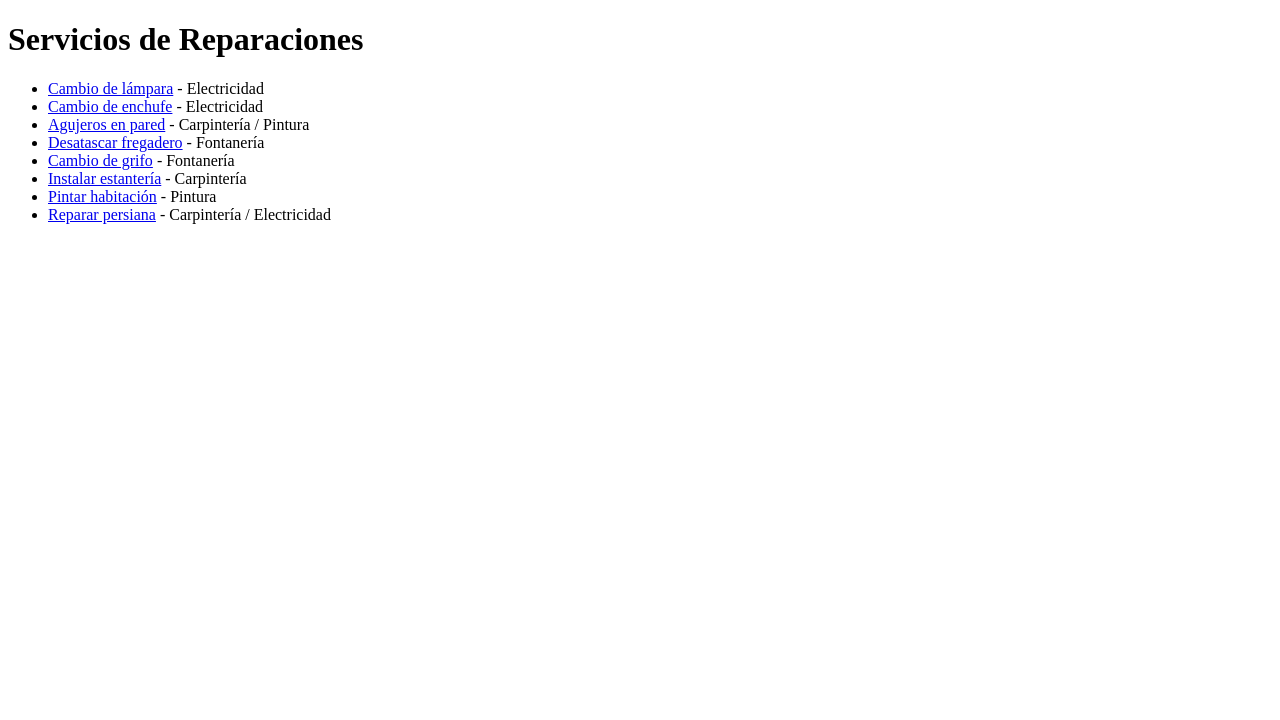
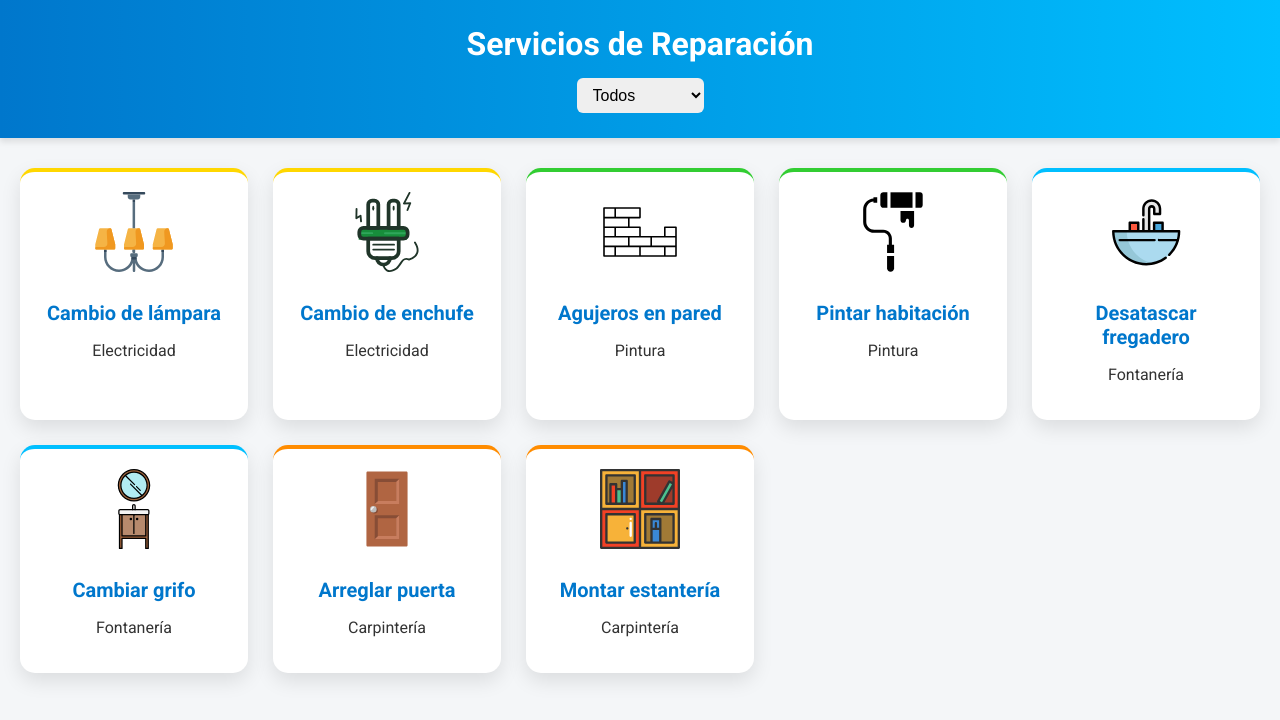
Before and after one commit to carlosrgdc/Tendrial, a FastAPI app: page / in a window 1280 px wide. Shown: the top 720 px of the page. Run offline with FastAPI, Linux system fonts and the light colour scheme.

Commit message:
feat/style

```diff
--- a/backend/main.py
+++ b/backend/main.py
@@ -5,39 +5,38 @@ from pathlib import Path
 
 app = FastAPI()
 
+# Definir carpeta base y templates
 BASE_DIR = Path(__file__).resolve().parent
 templates = Jinja2Templates(directory=str(BASE_DIR / "templates"))
 
+# Montar carpeta de archivos estáticos (CSS, JS, imágenes)
 app.mount("/static", StaticFiles(directory=str(BASE_DIR / "static")), name="static")
 
-# Lista de servicios de reparaciones agrupados por disciplina
+# Datos de ejemplo de servicios agrupados por disciplina
 servicios = [
-    {"nombre": "Cambio de lámpara", "disciplina": "Electricidad"},
-    {"nombre": "Cambio de enchufe", "disciplina": "Electricidad"},
-    {"nombre": "Agujeros en pared", "disciplina": "Carpintería / Pintura"},
-    {"nombre": "Desatascar fregadero", "disciplina": "Fontanería"},
-    {"nombre": "Cambio de grifo", "disciplina": "Fontanería"},
-    {"nombre": "Instalar estantería", "disciplina": "Carpintería"},
-    {"nombre": "Pintar habitación", "disciplina": "Pintura"},
-    {"nombre": "Reparar persiana", "disciplina": "Carpintería / Electricidad"},
+    {"nombre": "Cambio de lámpara", "disciplina": "Electricidad", "img": "lampara.svg"},
+    {"nombre": "Cambio de enchufe", "disciplina": "Electricidad", "img": "enchufe.svg"},
+    {"nombre": "Agujeros en pared", "disciplina": "Pintura", "img": "pared.svg"},
+    {"nombre": "Pintar habitación", "disciplina": "Pintura", "img": "pintura.svg"},
+    {"nombre": "Desatascar fregadero", "disciplina": "Fontanería", "img": "fregadero.svg"},
+    {"nombre": "Cambiar grifo", "disciplina": "Fontanería", "img": "grifo.svg"},
+    {"nombre": "Arreglar puerta", "disciplina": "Carpintería", "img": "puerta.svg"},
+    {"nombre": "Montar estantería", "disciplina": "Carpintería", "img": "estanteria.svg"},
 ]
-
-# Diccionario para acceso rápido por "slug"
-servicios_dict = {s["nombre"].replace(" ", "_").lower(): s for s in servicios}
 
 @app.get("/")
 async def home(request: Request):
+    # Obtener disciplinas únicas para desplegable
+    disciplinas = sorted(list({s["disciplina"] for s in servicios}))
     return templates.TemplateResponse(
         "index.html",
-        {"request": request, "servicios": servicios}
+        {"request": request, "servicios": servicios, "disciplinas": disciplinas}
     )
 
-@app.get("/servicio/{slug}")
-async def ver_servicio(request: Request, slug: str):
-    servicio = servicios_dict.get(slug)
-    if not servicio:
-        return {"error": "Servicio no encontrado"}
-    return templates.TemplateResponse(
-        "servicio.html",
-        {"request": request, "servicio": servicio}
-    )
+@app.get("/servicio/{nombre}")
+async def servicio_detalle(request: Request, nombre: str):
+    # Buscar servicio por nombre
+    servicio = next((s for s in servicios if s["nombre"].replace(' ', '_').lower() == nombre.lower()), None)
+    if servicio is None:
+        return templates.TemplateResponse("404.html", {"request": request})
+    return templates.TemplateResponse("servicio.html", {"request": request, "servicio": servicio})
--- /dev/null
+++ b/backend/static/style.css
@@ -0,0 +1,117 @@
+body {
+    font-family: 'Roboto', sans-serif;
+    background: #f4f6f8;
+    margin: 0;
+    padding: 0;
+    color: #333;
+}
+
+header {
+    background: linear-gradient(90deg, #0077cc, #00bfff);
+    color: #fff;
+    padding: 25px 20px;
+    text-align: center;
+    box-shadow: 0 4px 6px rgba(0,0,0,0.1);
+    position: sticky;
+    top: 0;
+    z-index: 1000;
+}
+
+header h1 {
+    margin: 0;
+    font-size: 2em;
+}
+
+nav {
+    margin-top: 15px;
+}
+
+nav select {
+    padding: 8px 12px;
+    border-radius: 6px;
+    border: none;
+    font-size: 1em;
+}
+
+main {
+    padding: 30px 20px;
+}
+
+.servicios-grid {
+    display: grid;
+    grid-template-columns: repeat(auto-fit, minmax(220px, 1fr));
+    gap: 25px;
+}
+
+.servicio-card {
+    background: #fff;
+    border-radius: 15px;
+    padding: 20px;
+    text-align: center;
+    box-shadow: 0 8px 20px rgba(0,0,0,0.1);
+    transition: transform 0.3s, box-shadow 0.3s;
+    cursor: pointer;
+    position: relative;
+    overflow: hidden;
+}
+
+.servicio-card:hover {
+    transform: translateY(-8px);
+    box-shadow: 0 12px 25px rgba(0,0,0,0.15);
+}
+
+.servicio-card img {
+    width: 80px;
+    height: 80px;
+    margin-bottom: 15px;
+    transition: transform 0.3s;
+}
+
+.servicio-card:hover img {
+    transform: scale(1.1);
+}
+
+.servicio-card h2 {
+    font-size: 1.25em;
+    margin: 10px 0 5px;
+    color: #0077cc;
+}
+
+[data-disciplina="Electricidad"] { border-top: 4px solid #FFD700; }
+[data-disciplina="Fontanería"] { border-top: 4px solid #00BFFF; }
+[data-disciplina="Carpintería"] { border-top: 4px solid #FF8C00; }
+[data-disciplina="Pintura"] { border-top: 4px solid #32CD32; }
+
+.servicio-card a { text-decoration: none; color: inherit; }
+
+.servicio-detalle {
+    background: #fff;
+    max-width: 450px;
+    margin: 40px auto;
+    padding: 25px;
+    border-radius: 15px;
+    box-shadow: 0 8px 20px rgba(0,0,0,0.1);
+    text-align: center;
+    transition: transform 0.3s, box-shadow 0.3s;
+}
+
+.servicio-detalle img {
+    width: 120px;
+    height: 120px;
+    margin-bottom: 20px;
+}
+
+.servicio-detalle a {
+    display: inline-block;
+    margin-top: 20px;
+    padding: 10px 20px;
+    background: #0077cc;
+    color: #fff;
+    border-radius: 8px;
+    text-decoration: none;
+    transition: background 0.3s;
+}
+
+.servicio-detalle a:hover {
+    background: #005fa3;
+}
--- a/backend/templates/index.html
+++ b/backend/templates/index.html
@@ -2,17 +2,49 @@
 <html lang="es">
 <head>
     <meta charset="UTF-8">
-    <title>Servicios de Reparaciones</title>
+    <title>Servicios de Reparación</title>
+    <link rel="stylesheet" href="/static/style.css">
+    <link href="https://fonts.googleapis.com/css2?family=Roboto:wght@400;500;700&display=swap" rel="stylesheet">
 </head>
 <body>
-    <h1>Servicios de Reparaciones</h1>
-    <ul>
+<header>
+    <h1>Servicios de Reparación</h1>
+    <nav>
+        <select id="filtro">
+            <option value="Todos">Todos</option>
+            {% for d in disciplinas %}
+            <option value="{{ d }}">{{ d }}</option>
+            {% endfor %}
+        </select>
+    </nav>
+</header>
+
+<main>
+    <div class="servicios-grid">
         {% for s in servicios %}
-        <li>
-            <a href="/servicio/{{ s.nombre.replace(' ', '_')|lower }}">{{ s.nombre }}</a>
-            - {{ s.disciplina }}
-        </li>
+        <div class="servicio-card" data-disciplina="{{ s.disciplina }}">
+            <img src="/static/img/{{ s.img }}" alt="{{ s.nombre }}">
+            <a href="/servicio/{{ s.nombre.replace(' ', '_')|lower }}">
+                <h2>{{ s.nombre }}</h2>
+            </a>
+            <p>{{ s.disciplina }}</p>
+        </div>
         {% endfor %}
-    </ul>
+    </div>
+</main>
+
+<script>
+    const filtro = document.getElementById("filtro");
+    filtro.addEventListener("change", () => {
+        const val = filtro.value;
+        document.querySelectorAll(".servicio-card").forEach(card => {
+            if (val === "Todos" || card.dataset.disciplina === val) {
+                card.style.display = "block";
+            } else {
+                card.style.display = "none";
+            }
+        });
+    });
+</script>
 </body>
 </html>
```
Also changed, not shown: backend/templates/servicio.html (+13 -2 lines), backend/static/img/enchufe.svg (added), backend/static/img/estanteria.svg (added), backend/static/img/fregadero.svg (added), backend/static/img/grifo.svg (added), backend/static/img/lampara.svg (added), backend/static/img/pared.svg (added), backend/static/img/pintura.svg (added), backend/static/img/puerta.svg (added).
